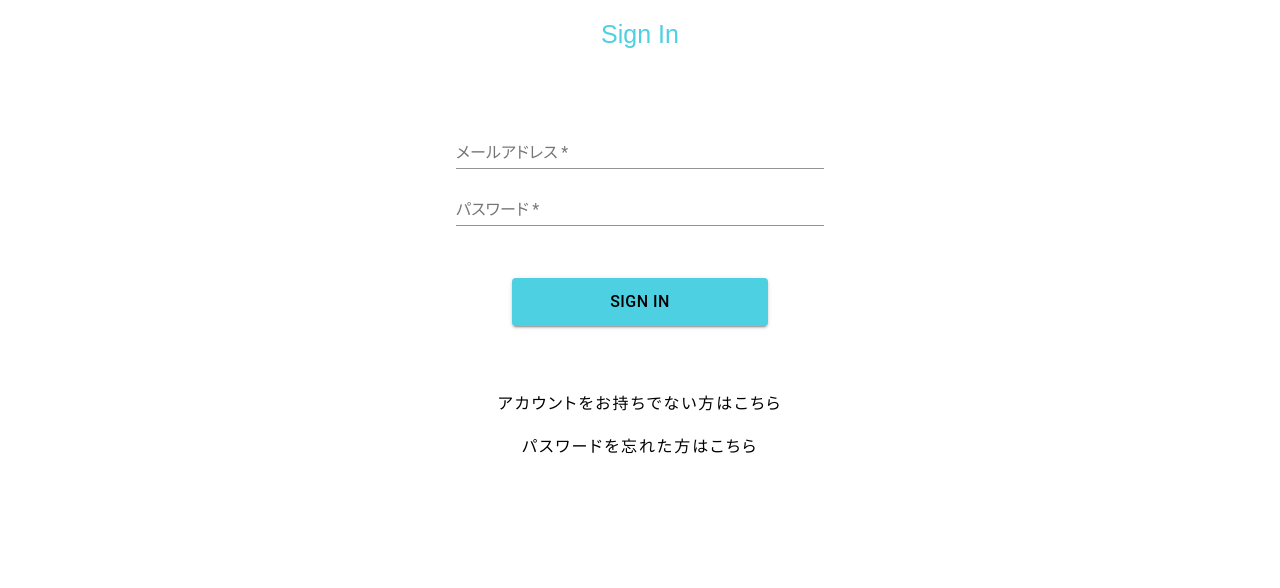
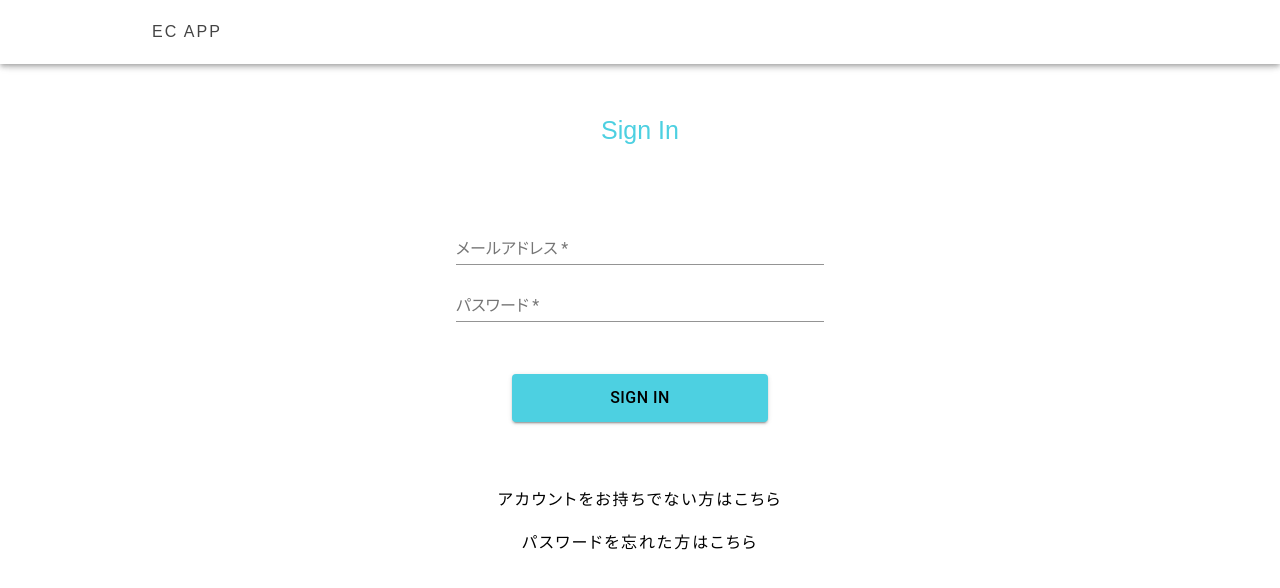
Before and after one commit to shtwangy/react-ec-app, a React (Create React App) app: page /signin in a window 1280 px wide. Shown: the top 588 px of the page. Built offline with nearby package versions, Linux system fonts and the light colour scheme.

Commit message:
feat(src/App.jsx): display header.
Closes #6

```diff
--- a/src/App.jsx
+++ b/src/App.jsx
@@ -2,12 +2,16 @@ import React from "react";
 import Router from "./Router";
 import "./assets/reset.css";
 import "./assets/style.css";
+import {Header} from "./components/Header";
 
 const App = () => {
     return (
-        <main>
-            <Router />
-        </main>
+        <>
+            <Header />
+            <main className="c-main">
+                <Router />
+            </main>
+        </>
     );
 };
 
```
